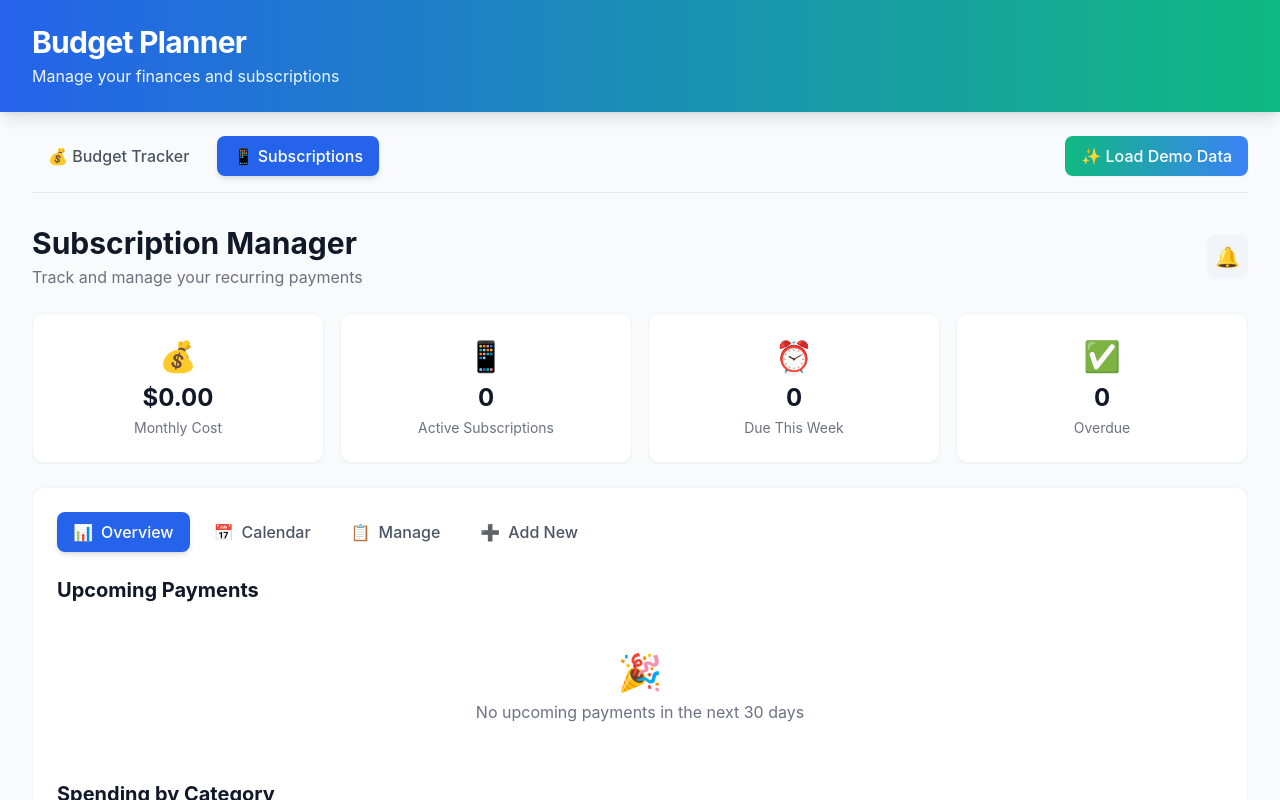
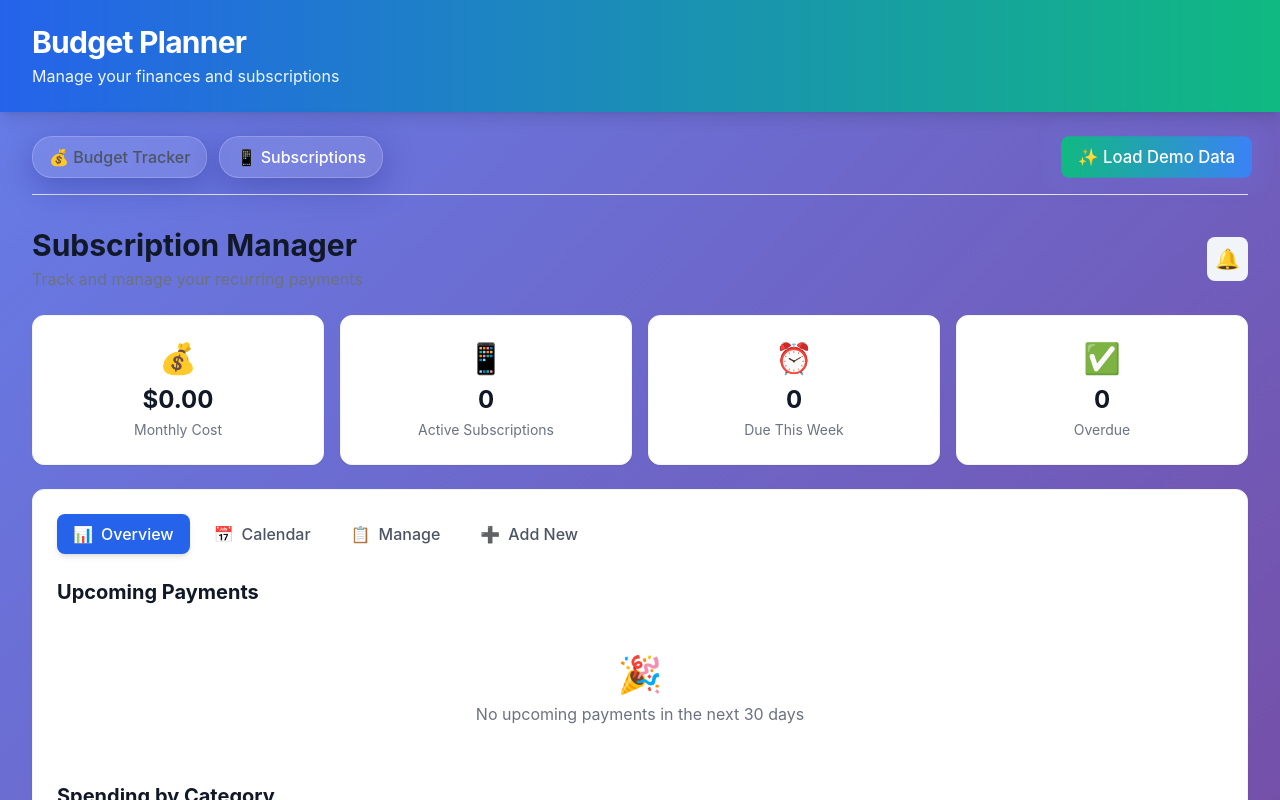
Before and after one commit to Noro97/Pastel-Budget-Planner, a React (Vite) app: page / in a window 1280 px wide. Both pictures are taken after a click on the button "📱 Subscriptions". Shown: the top 800 px of the page. Built offline with nearby package versions, Linux system fonts and the light colour scheme; a web font is replaced by a local one.

Commit message:
feat: Add modern and creative styles

```diff
--- a/App.tsx
+++ b/App.tsx
@@ -59,7 +59,7 @@ const App = () => {
 
   return (
     <div
-      className={`min-h-screen ${COLORS.neutral.bg.primary} ${COLORS.neutral.text.primary} font-sans`}
+      className={`min-h-screen ${COLORS.neutral.bg.primary} ${COLORS.neutral.text.primary} font-sans gradient-bg`}
     >
       <Header />
 
@@ -70,7 +70,7 @@ const App = () => {
             <button
               onClick={() => setActiveTab('budget')}
               className={`
-                px-4 py-2 rounded-lg font-medium transition-all text-sm md:text-base
+                px-4 py-2 rounded-lg font-medium transition-all text-sm md:text-base liquid-glass
                 ${
                   activeTab === 'budget'
                     ? 'bg-blue-600 text-white shadow-md'
@@ -83,7 +83,7 @@ const App = () => {
             <button
               onClick={() => setActiveTab('subscriptions')}
               className={`
-                px-4 py-2 rounded-lg font-medium transition-all text-sm md:text-base
+                px-4 py-2 rounded-lg font-medium transition-all text-sm md:text-base liquid-glass
                 ${
                   activeTab === 'subscriptions'
                     ? 'bg-blue-600 text-white shadow-md'
@@ -99,7 +99,7 @@ const App = () => {
           {activeTab === 'subscriptions' && subscriptions.length === 0 && (
             <button
               onClick={() => initializeSampleData(setSubscriptions)}
-              className='px-4 py-2 bg-gradient-to-r from-emerald-500 to-blue-500 text-white rounded-lg font-medium hover:from-emerald-600 hover:to-blue-600 transition-all shadow-sm text-sm md:text-base'
+              className='px-4 py-2 bg-gradient-to-r from-emerald-500 to-blue-500 text-white rounded-lg font-medium hover:from-emerald-600 hover:to-blue-600 transition-all shadow-sm text-sm md:text-base pulse'
             >
               ✨ Load Demo Data
             </button>
@@ -107,7 +107,7 @@ const App = () => {
         </div>
       </div>
 
-      <main className={`${SPACING.container} p-4 md:p-6 lg:p-8`}>
+      <main className={`${SPACING.container} p-4 md:p-6 lg:p-8 fade-in`}>
         {activeTab === 'budget' ? (
           <div className={`grid grid-cols-1 xl:grid-cols-3 gap-4 md:gap-6 lg:gap-8`}>
             <div className={`xl:col-span-2 space-y-4 md:space-y-6 lg:space-y-8`}>
--- a/index.html
+++ b/index.html
@@ -8,6 +8,7 @@
     <title>Budget Planner - Manage Finances & Subscriptions</title>
     <script src="https://cdn.tailwindcss.com"></script>
     <link rel="stylesheet" href="https://rsms.me/inter/inter.css" />
+    <link rel="stylesheet" href="styles.css" />
     <script>
       tailwind.config = {
         theme: {
--- /dev/null
+++ b/styles.css
@@ -0,0 +1,63 @@
+/* styles.css */
+
+/* Liquid Glass Effect */
+.liquid-glass {
+  background: rgba(255, 255, 255, 0.1);
+  backdrop-filter: blur(10px);
+  -webkit-backdrop-filter: blur(10px);
+  border-radius: 20px;
+  border: 1px solid rgba(255, 255, 255, 0.2);
+  box-shadow: 0 8px 32px 0 rgba(31, 38, 135, 0.37);
+  transition: all 0.3s ease;
+}
+
+.liquid-glass:hover {
+  transform: translateY(-5px);
+  box-shadow: 0 12px 40px 0 rgba(31, 38, 135, 0.45);
+}
+
+/* Gradients */
+.gradient-bg {
+  background: linear-gradient(135deg, #667eea 0%, #764ba2 100%);
+}
+
+.gradient-text {
+  background: linear-gradient(135deg, #667eea 0%, #764ba2 100%);
+  -webkit-background-clip: text;
+  -webkit-text-fill-color: transparent;
+}
+
+/* Animations */
+.fade-in {
+  animation: fadeIn 0.5s ease-in-out;
+}
+
+@keyframes fadeIn {
+  from {
+    opacity: 0;
+    transform: translateY(10px);
+  }
+  to {
+    opacity: 1;
+    transform: translateY(0);
+  }
+}
+
+.pulse {
+  animation: pulse 2s infinite;
+}
+
+@keyframes pulse {
+  0% {
+    transform: scale(1);
+    box-shadow: 0 0 0 0 rgba(102, 126, 234, 0.7);
+  }
+  70% {
+    transform: scale(1.05);
+    box-shadow: 0 0 10px 20px rgba(102, 126, 234, 0);
+  }
+  100% {
+    transform: scale(1);
+    box-shadow: 0 0 0 0 rgba(102, 126, 234, 0);
+  }
+}
```
